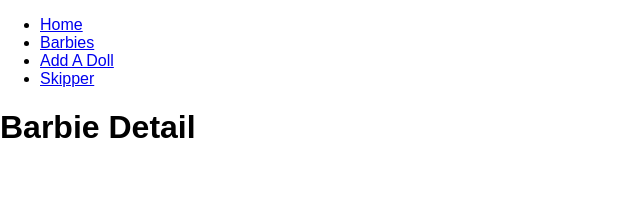
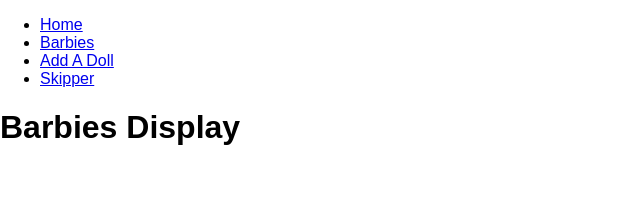
Before and after one commit to vkraucunas/barbies-n-enzyme, a React app: page /barbies in a window 1280 px wide. Shown: the top 199 px of the page, without its empty margins (0-640 px from the left). Built offline with nearby package versions, Linux system fonts and the light colour scheme.

Commit message:
corrections at roote index.js and routing

```diff
--- a/src/App.js
+++ b/src/App.js
@@ -15,13 +15,12 @@
 
 /* Category component */
 const Category = () => (
-  <div>
-    <Switch>
-      <Route path="/" exact component={BarbiesDisplay} />
-      <Route path="/add" exact component={AddEditDoll} />
-      <Route path="/:id" component={BarbieDetail} />
-    </Switch>
-  </div>
+  <Switch>
+    <Route exact path="/barbies" component={BarbiesDisplay} />
+    <Route exact path="/barbies/add" component={AddEditDoll} />
+    <Route path="/barbies/:id/edit" component={AddEditDoll} />
+    <Route path="/barbies/:id" component={BarbieDetail} />
+  </Switch>
 )
 
 class App extends Component {
@@ -33,7 +32,7 @@
             <li><Link to="/">Home</Link></li>
             <li><Link to="/barbies">Barbies</Link></li>
             <li><Link to="/barbies/add">Add A Doll</Link></li>
-            <li><Link to="barbies/2">Skipper</Link></li>
+            <li><Link to="/barbies/2">Skipper</Link></li>
           </ul>
         </header>
         <main>
--- a/src/index.js
+++ b/src/index.js
@@ -3,6 +3,7 @@
 import { BrowserRouter } from 'react-router-dom';
 import { Provider } from 'react-redux';
 import { store } from './redux/store';
+import MuiThemeProvider from 'material-ui/styles/MuiThemeProvider';
 import './index.css';
 import App from './App';
 import registerServiceWorker from './registerServiceWorker';
@@ -10,7 +11,9 @@
 ReactDOM.render(
   <Provider store={store}>
     <BrowserRouter>
-      <App />
+      <MuiThemeProvider>
+        <App />
+      </MuiThemeProvider>
     </BrowserRouter>
   </Provider>,
   document.getElementById('root'));
```
